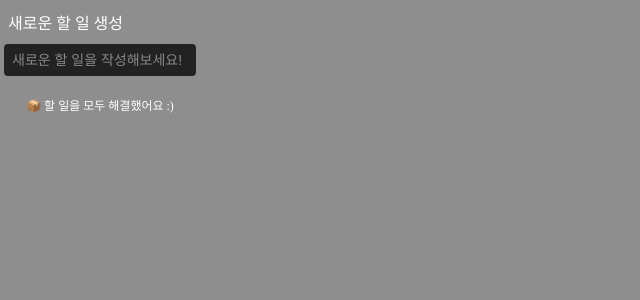
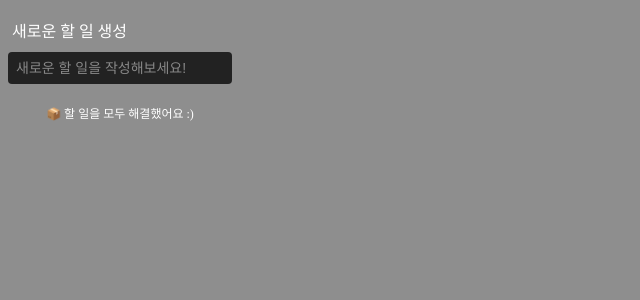
Before and after one commit to Choi-Jinwoo/soft-todo, a React (Create React App) app: page / in a window 1280 px wide. Shown: the top 300 px of the page, without its empty margins (0-640 px from the left). Built offline with nearby package versions, Linux system fonts and the light colour scheme.

Commit message:
style: browser width and padding, margin size

```diff
--- a/public/electron.js
+++ b/public/electron.js
@@ -15,7 +15,7 @@ const onTrayClick = (_, bounds) => {
 
 const createWindow = () => {
   mainWindow = new BrowserWindow({
-    width: 200,
+    width: 240,
     height: 400,
     center: true,
     resizable: false,
--- a/src/components/TodoForm/index.css
+++ b/src/components/TodoForm/index.css
@@ -9,6 +9,7 @@
   color: var(--white);
   padding: 0px 4px;
   user-select: none;
+  margin-top: 8px;
 }
 
 .todo-form__input {
--- a/src/components/TodoItem/index.css
+++ b/src/components/TodoItem/index.css
@@ -1,7 +1,7 @@
 .todo-item {
   font-size: 14px;
   color: var(--white);
-  padding: 12px 8px;
+  padding: 12px;
   width: 100%;
   border-bottom: 1px solid var(--border-color);
   box-sizing: border-box;
--- a/src/components/TodoList/index.tsx
+++ b/src/components/TodoList/index.tsx
@@ -35,13 +35,13 @@ const TodoList = () => {
   ));
 
   return (
-    <div>
+    <div className="todo-list">
       <TodoForm createTodo={createTodo} />
 
       {todoItems.length === 0 ? (
         <p className="todo-list__text--empty">📦 할 일을 모두 해결했어요 :)</p>
       ) : (
-        todoItems
+        <ul>{todoItems}</ul>
       )}
     </div>
   );
--- a/src/styles/reset.css
+++ b/src/styles/reset.css
@@ -1,5 +1,5 @@
 :root {
-  --width: 200px;
+  --width: 240px;
   --bg-color: rgba(30, 30, 30, 0.5);
   --white: #ffffff;
   --gray: #dddddd;
@@ -10,7 +10,7 @@
 
 html {
   background-color: var(--bg-color);
-  width: 200px;
+  width: var(--width);
   box-sizing: border-box;
 }
 
```
